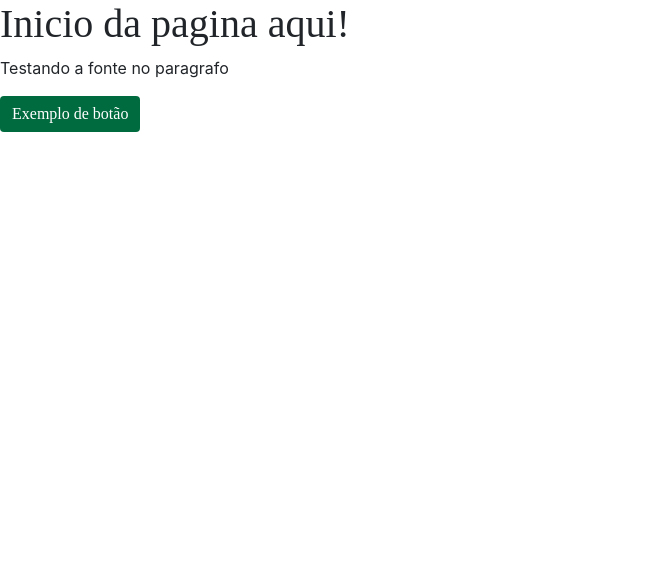
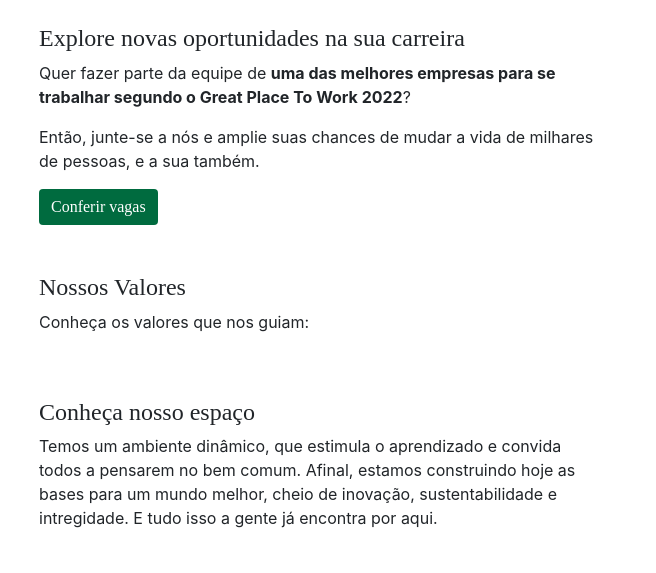
Before and after one commit to frontmand/MRV-lp, a plain HTML site: page index.html in a window 1280 px wide. Shown: the whole page, without its empty margins (0-656 px from the left). Drawn offline with nearby package versions, Linux system fonts and the light colour scheme; a web font is replaced by a local one.

Commit message:
Textos do projeto

```diff
--- a/index.html
+++ b/index.html
@@ -1,18 +1,12 @@
 <!DOCTYPE html>
 <html lang="pt-br">
+
 <head>
   <meta charset="utf-8" />
-    <meta
-      name="viewport"
-      content="width=device-width, initial-scale=1, shrink-to-fit=no"
-    />
+  <meta name="viewport" content="width=device-width, initial-scale=1, shrink-to-fit=no" />
 
-    <link
-      rel="stylesheet"
-      href="https://stackpath.bootstrapcdn.com/bootstrap/4.1.3/css/bootstrap.min.css"
-      integrity="sha384-MCw98/SFnGE8fJT3GXwEOngsV7Zt27NXFoaoApmYm81iuXoPkFOJwJ8ERdknLPMO"
-      crossorigin="anonymous"
-    />
+  <link rel="stylesheet" href="https://stackpath.bootstrapcdn.com/bootstrap/4.1.3/css/bootstrap.min.css"
+    integrity="sha384-MCw98/SFnGE8fJT3GXwEOngsV7Zt27NXFoaoApmYm81iuXoPkFOJwJ8ERdknLPMO" crossorigin="anonymous" />
   <link rel="stylesheet" href="/src/css/styles.css" />
   <link rel="stylesheet" href="/src/css/index.css" />
 
@@ -20,34 +14,56 @@
 </head>
 
 <body>
+  <div>
     <!-- <header>
       <img src="/src/img/header.png" />
     </header> -->
 
-    <h1>Inicio da pagina aqui!</h1>
+    <main #home>
 
-    <p>Testando a fonte no paragrafo</p>
+      <!--HOME-->
+      <section class="section" id="banner">
+        <div class="container grid">
+          <h4 class="title">Explore novas oportunidades na sua carreira</h4>
+          <p>Quer fazer parte da equipe de <b> uma das melhores empresas para se trabalhar segundo o Great Place To Work
+              2022</b>?</p>
+          <p>Então, junte-se a nós e amplie suas chances de mudar a vida de milhares de pessoas, e a sua também.</p>
+          <button type="button" class="btn btn-mvp">Conferir vagas</button>
+        </div>
+      </section>
 
-    <button type="button" class="btn btn-mvp">Exemplo de botão</button>
+      <section class="section" id="valores">
+        <div class="container grid">
+          <h4 class="title">Nossos Valores</h4>
+          <p>Conheça os valores que nos guiam:</p>
+        </div>
+      </section>
+
+      <section class="section" id="espaço">
+        <div class="container grid">
+          <h4 class="title">Conheça nosso espaço</h4>
+          <p> Temos um ambiente dinâmico, que estimula o aprendizado e convida
+            todos a pensarem no bem comum. Afinal, estamos construindo hoje as
+            bases para um mundo melhor, cheio de inovação, sustentabilidade e
+            intregidade. E tudo isso a gente já encontra por aqui.
+          </p>
+        </div>
+      </section>
 
       <!-- <footer>
       <img src="/src/img/footer.png" />
     </footer> -->
 
-    <script
-      src="https://code.jquery.com/jquery-3.3.1.slim.min.js"
-      integrity="sha384-q8i/X+965DzO0rT7abK41JStQIAqVgRVzpbzo5smXKp4YfRvH+8abtTE1Pi6jizo"
-      crossorigin="anonymous"
-    ></script>
-    <script
-      src="https://cdnjs.cloudflare.com/ajax/libs/popper.js/1.14.3/umd/popper.min.js"
-      integrity="sha384-ZMP7rVo3mIykV+2+9J3UJ46jBk0WLaUAdn689aCwoqbBJiSnjAK/l8WvCWPIPm49"
-      crossorigin="anonymous"
-    ></script>
-    <script
-      src="https://stackpath.bootstrapcdn.com/bootstrap/4.1.3/js/bootstrap.min.js"
-      integrity="sha384-ChfqqxuZUCnJSK3+MXmPNIyE6ZbWh2IMqE241rYiqJxyMiZ6OW/JmZQ5stwEULTy"
-      crossorigin="anonymous"
-    ></script>
+      <script src="https://code.jquery.com/jquery-3.3.1.slim.min.js"
+        integrity="sha384-q8i/X+965DzO0rT7abK41JStQIAqVgRVzpbzo5smXKp4YfRvH+8abtTE1Pi6jizo" crossorigin="anonymous">
+      </script>
+      <script src="https://cdnjs.cloudflare.com/ajax/libs/popper.js/1.14.3/umd/popper.min.js"
+        integrity="sha384-ZMP7rVo3mIykV+2+9J3UJ46jBk0WLaUAdn689aCwoqbBJiSnjAK/l8WvCWPIPm49" crossorigin="anonymous">
+      </script>
+      <script src="https://stackpath.bootstrapcdn.com/bootstrap/4.1.3/js/bootstrap.min.js"
+        integrity="sha384-ChfqqxuZUCnJSK3+MXmPNIyE6ZbWh2IMqE241rYiqJxyMiZ6OW/JmZQ5stwEULTy" crossorigin="anonymous">
+      </script>
+    </main>
 </body>
+
 </html>
--- a/src/css/index.css
+++ b/src/css/index.css
@@ -0,0 +1,31 @@
+main #home {
+    overflow-y:hidden;
+    overflow-x:hidden;
+}
+
+#banner {
+    padding: 1.5rem;
+}
+
+#valores {
+    padding: 1.5rem;
+}
+
+#espaço {
+    padding: 1.5rem;
+}
+
+@media (min-width: 1000px) {
+    #banner {
+        width: 50%;
+    }
+
+    #valores {
+        width: 50%;
+    }
+
+    #espaço {
+        padding: 1.5rem;
+        width: 50%;
+    }
+}
```
Lines whose indentation alone changed are shown as unchanged.
